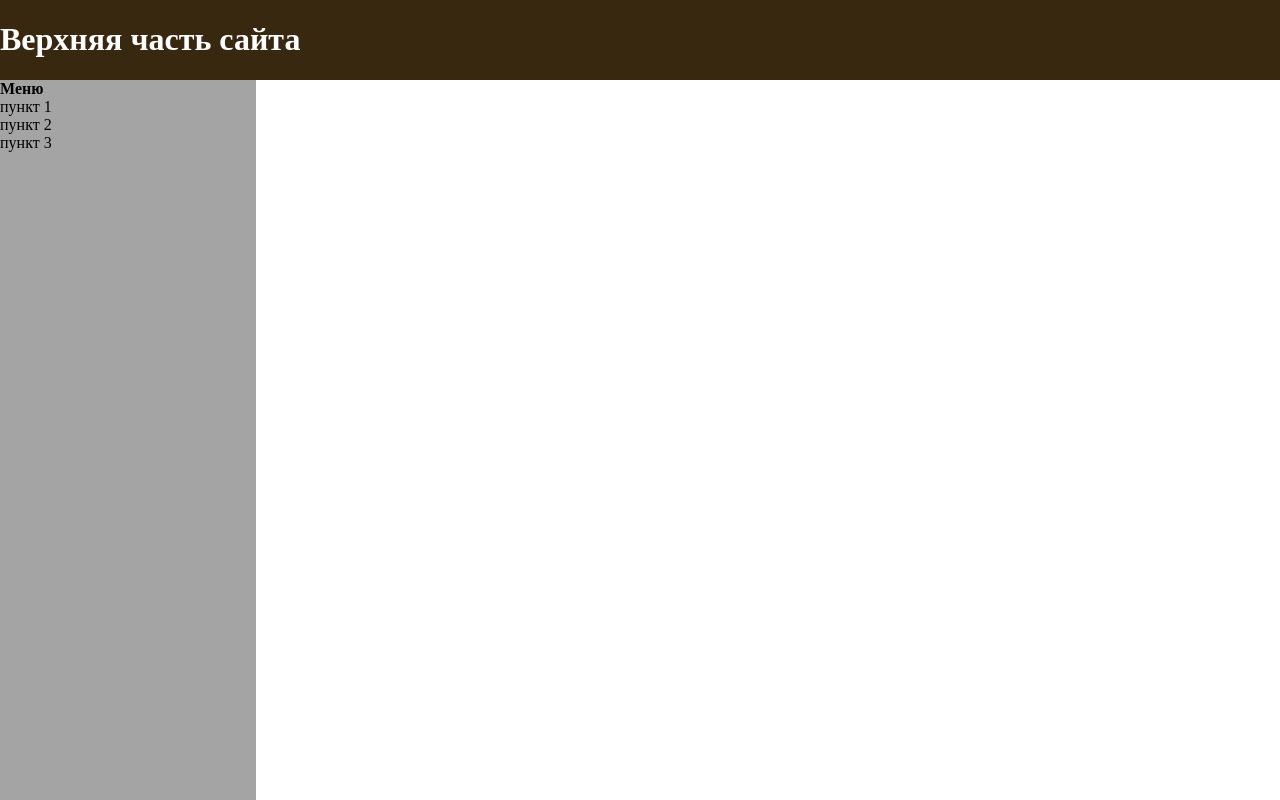
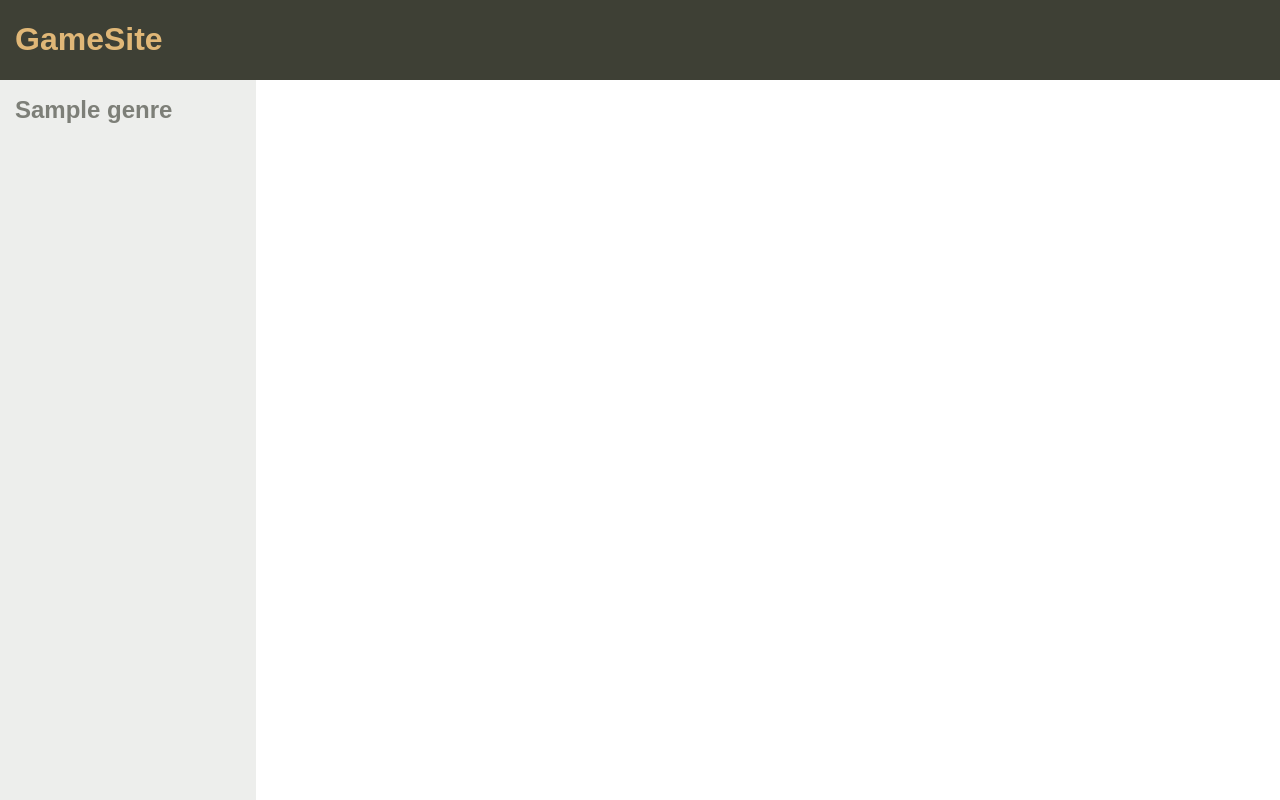
Before and after one commit to geekceo/DjangoGameInfoSite, a Django app: page / in a window 1280 px wide. Run offline with Django 4.2, Linux system fonts and the light colour scheme; tables that the repository leaves empty hold one stand-in row (values such as "Sample post").

Commit message:
new design and add templates tags for all templates plages

```diff
--- a/gamesite/gameinfo/models.py
+++ b/gamesite/gameinfo/models.py
@@ -12,6 +12,7 @@ class Game(models.Model):
 
 class Genre(models.Model):
     name = models.CharField(max_length=255)
+    name_loc = models.CharField(max_length=255, default='default')
 
     def __str__(self) -> str:
         return self.name
--- a/gamesite/gameinfo/static/gameinfo/css/style.css
+++ b/gamesite/gameinfo/static/gameinfo/css/style.css
@@ -1,4 +1,5 @@
 html, body {
+    font-family: 'Arial';
     height: 100%;
     margin: 0px;
     padding: 0px;
@@ -12,5 +13,28 @@ table {
 }
 
 h1.header {
-    color: rgb(255, 255, 255);
+    margin-left: 15px;
 }
+
+a.header-title {
+    text-decoration: none;
+    color: #E0B777;
+}
+
+ul.genre-list {
+    list-style-type: none;
+    padding: 0;
+    margin-left: 15px;
+}
+
+a.genre-item {
+    text-decoration: none;
+    color: #7D7F78;
+    font-size: 24px;
+}
+
+a.genre-item-selected {
+    text-decoration: none;
+    color: rgb(210, 22, 22);
+    font-size: 24px;
+}
--- a/gamesite/gameinfo/templates/gameinfo/base.html
+++ b/gamesite/gameinfo/templates/gameinfo/base.html
@@ -1,4 +1,5 @@
 {% load static %}
+{% load gameinfo_tags %}
 
 <!DOCTYPE html>
 <html lang="en">
@@ -12,16 +13,13 @@
 
     <table border="0" cellspacing="0" cellpadding="0">
         <tr>
-            <td colspan="2" style="background-color:#38280f;">
-                <h1 class="header">Верхняя часть сайта</h1>
+            <td colspan="2" style="background-color:#3E4035;">
+                <h1 class="header"><a href="{% url 'home' %}" class="header-title">GameSite</a></h1>
             </td>
         </tr>
         <tr style="vertical-align: top;">
-            <td style="background-color:#a4a4a4;width:20%;text-align:top;">
-                <b>Меню</b><br>
-                пункт 1<br>
-                пункт 2<br>
-                пункт 3
+            <td style="background-color:#EDEEEC;width:20%;text-align:top;">
+                {% showGenreList %}
             </td>
             <td style="background-color:rgb(255, 255, 255);height:100% ;width:80%;text-align:top;">
             {% block content %}
--- /dev/null
+++ b/gamesite/gameinfo/templates/gameinfo/genre.html
@@ -0,0 +1,5 @@
+{% extends 'gameinfo/base.html' %}
+
+{% block content %}
+
+{% endblock content %}
--- /dev/null
+++ b/gamesite/gameinfo/templates/gameinfo/inclusiontemps/genre_list.html
@@ -0,0 +1,6 @@
+<ul class="genre-list">
+    {% for name, name_loc in genres.items %}
+        <li><a class="genre-item" href="{% url 'genre' name %}"><b>{{ name_loc }}</b></a></li>
+        <br>
+    {% endfor %}
+</ul>
--- /dev/null
+++ b/gamesite/gameinfo/templatetags/gameinfo_tags.py
@@ -0,0 +1,15 @@
+from django import template
+from gameinfo.models import *
+
+register = template.Library()
+
+@register.inclusion_tag('gameinfo/inclusiontemps/genre_list.html')
+def showGenreList():
+    genres = dict(
+        zip(
+            [genre.name for genre in Genre.objects.all().order_by('id')],
+            [genre.name_loc for genre in Genre.objects.all().order_by('id')]
+        )
+    )
+
+    return {'genres': genres}
--- a/gamesite/gameinfo/urls.py
+++ b/gamesite/gameinfo/urls.py
@@ -3,5 +3,6 @@ from django.urls import path, include
 from .views import *
 
 urlpatterns = [
-    path('', index, name='home')
+    path('', index, name='home'),
+    path('genre/<str:genreId>/', showGenreGames, name='genre')
 ]
--- a/gamesite/gameinfo/views.py
+++ b/gamesite/gameinfo/views.py
@@ -1,6 +1,8 @@
 from django.shortcuts import render
 
-def index(request):
+from .models import Genre
+
+def index(request) -> render:
     return render(
         request,
         'gameinfo/index.html',
@@ -8,3 +10,12 @@ def index(request):
             'title': 'Главная страница'
         }
     )
+
+def showGenreGames(request, genreId) -> render:
+    return render(
+        request,
+        'gameinfo/genre.html',
+        {
+            'title': Genre.objects.get(name=genreId).name_loc
+        }
+    )
```
Also changed, not shown: gamesite/gameinfo/migrations/0002_genre_name_loc.py (added), gamesite/gameinfo/templatetags/__init__.py (added).
